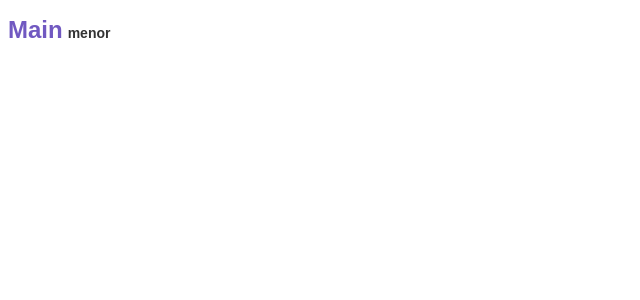
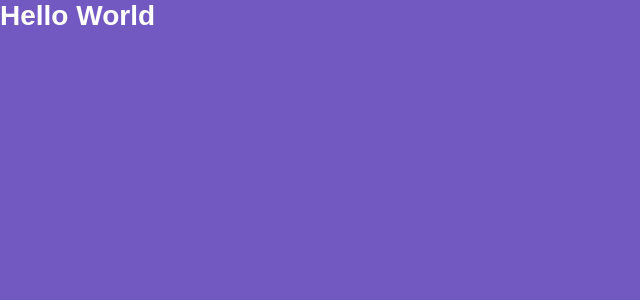
Before and after one commit to brunodiego5/bootcamp, a React (Create React App) app in the folder modulo05/: page / in a window 1280 px wide. Shown: the top 300 px of the page, without its empty margins (0-640 px from the left). Built offline with nearby package versions, Linux system fonts and the light colour scheme; the HTML template or start-up script is replaced by a standard one.

Commit message:
06 - Estilos globais

```diff
--- a/modulo05/src/App.js
+++ b/modulo05/src/App.js
@@ -2,8 +2,15 @@
 
 import Routes from './routes';
 
+import GlobalStyle from './styles/global';
+
 function App() {
-  return <Routes />;
+  return (
+    <>
+      <Routes />
+      <GlobalStyle />
+    </>
+  );
 }
 
 export default App;
--- a/modulo05/src/pages/Main/index.js
+++ b/modulo05/src/pages/Main/index.js
@@ -3,10 +3,5 @@
 import { Title } from './styles';
 
 export default function Main() {
-  return (
-    <Title error={false}>
-      Main
-      <small>menor</small>
-    </Title>
-  );
+  return <Title>Hello World</Title>;
 }
--- a/modulo05/src/pages/Main/styles.js
+++ b/modulo05/src/pages/Main/styles.js
@@ -1,13 +1,5 @@
 import styled from 'styled-components';
 
 export const Title = styled.h1`
-  font-size: 24px;
-  color: ${props => (props.error ? 'red' : '#7159c1')};
-  font-family: Arial, Helvetica, sans-serif;
-
-  small {
-    font-size: 14px;
-    color: #333;
-    margin-left: 5px;
-  }
+  color: #fff;
 `;
--- /dev/null
+++ b/modulo05/src/styles/global.js
@@ -0,0 +1,30 @@
+import { createGlobalStyle } from 'styled-components';
+
+export default createGlobalStyle`
+  * {
+    margin: 0;
+    padding: 0;
+    outline: 0;
+    box-sizing: border-box;
+  }
+
+  html, body, #root {
+    min-height: 100%;
+  }
+
+  body {
+    background: #7159c1;
+    -webkit-font-smoothing: antialiased !important;
+  }
+
+  body, input, button {
+    color: #222;
+    font-size: 14px;
+    font-family: Arial, Helvetica, sans-serif;
+  }
+
+  button {
+    cursor: pointer;
+  }
+
+`;
```
